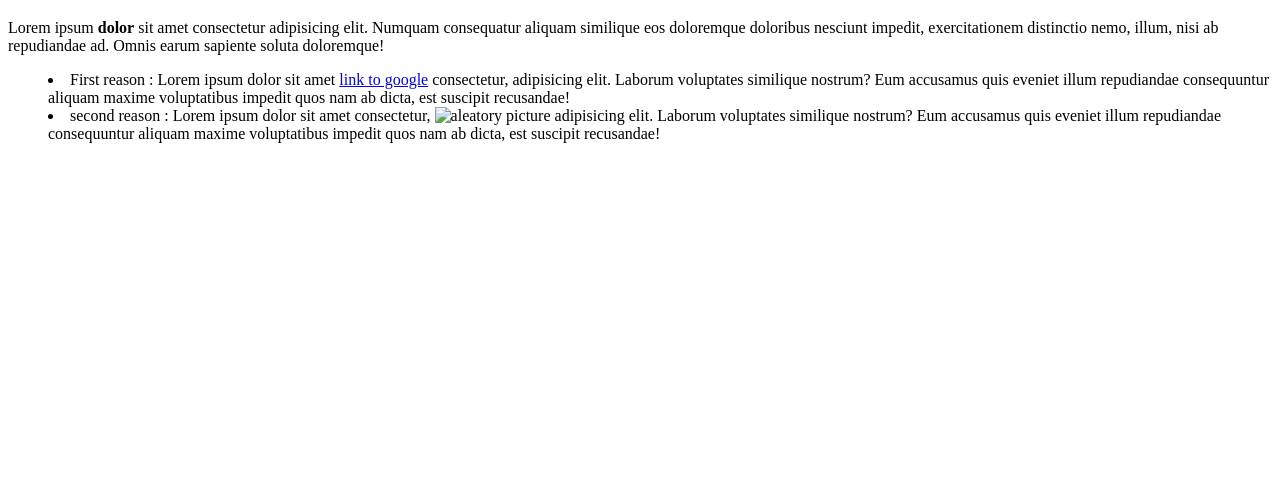
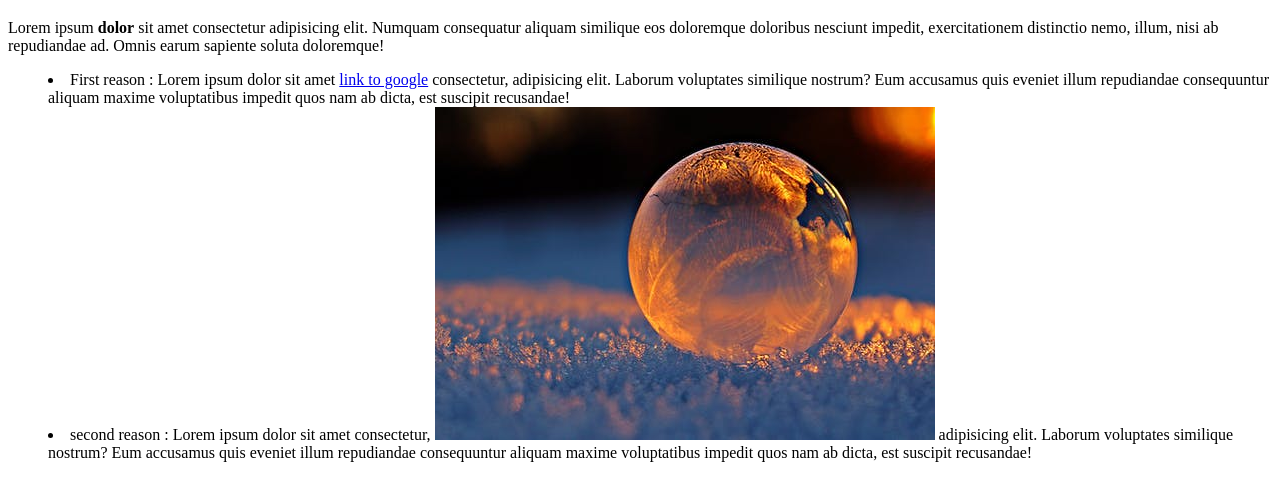
Before and after one commit to gabrielSantillo/htmlBasics, a plain HTML site: page index.html in a window 1280 px wide. Shown: the part 61-562 px from the top of the page. Drawn offline with Linux system fonts and the light colour scheme; the site is published under a folder, as on GitHub Pages, so addresses that start at the root find nothing.

Commit message:
I corrected the broken image

```diff
--- a/index.html
+++ b/index.html
@@ -16,7 +16,7 @@
     <li>First reason : Lorem ipsum dolor sit amet <a href="https://google.ca">link to google</a> consectetur, adipisicing elit. Laborum voluptates similique nostrum? Eum accusamus quis eveniet illum repudiandae consequuntur aliquam maxime voluptatibus impedit quos nam ab dicta, est suscipit recusandae!
     </li>
 
-    <li>second reason : Lorem ipsum dolor sit amet consectetur, <img src="/pexels-photo-302743.jpeg" alt="aleatory picture"> adipisicing elit. Laborum voluptates similique nostrum? Eum accusamus quis eveniet illum repudiandae consequuntur aliquam maxime voluptatibus impedit quos nam ab dicta, est suscipit recusandae!
+    <li>second reason : Lorem ipsum dolor sit amet consectetur, <img src="pexels-photo-302743.jpeg" alt="aleatory picture"> adipisicing elit. Laborum voluptates similique nostrum? Eum accusamus quis eveniet illum repudiandae consequuntur aliquam maxime voluptatibus impedit quos nam ab dicta, est suscipit recusandae!
     </li>
   </menu>
 
```
